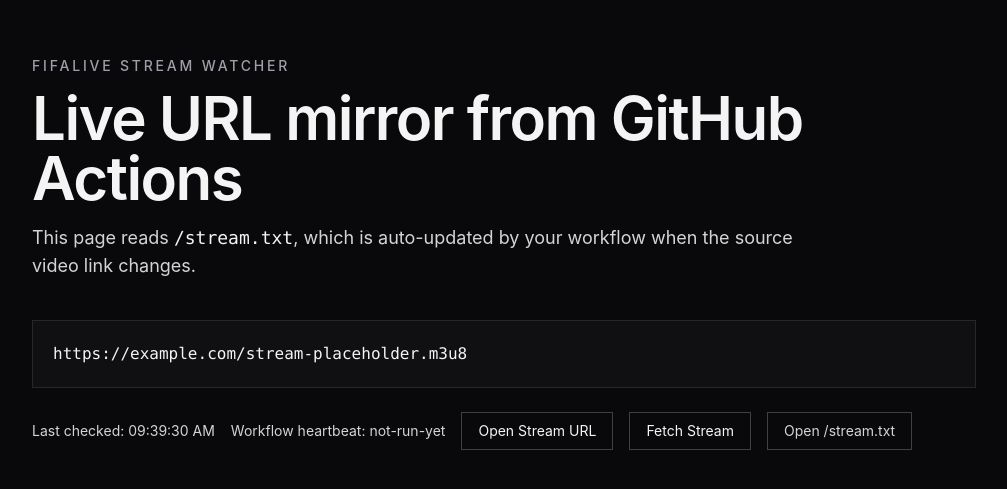
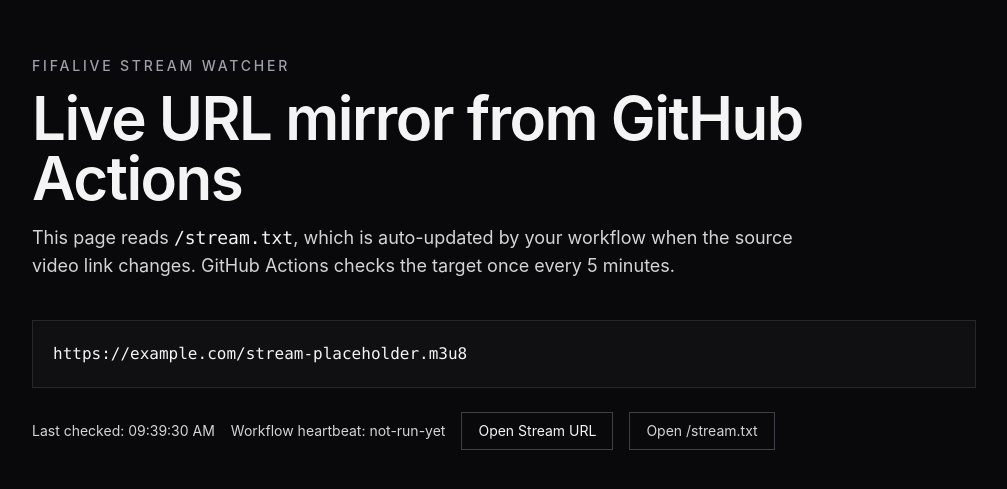
Before and after one commit to ItsIsmailRobin/StreamFetch, a React (Vite) app: page / in a window 1280 px wide. Shown: the part 147-636 px from the top of the page, without its empty margins (136-1143 px from the left). Built offline with nearby package versions, Linux system fonts and the light colour scheme.

Commit message:
Add files via upload

```diff
--- a/src/App.tsx
+++ b/src/App.tsx
@@ -1,60 +1,15 @@
 import { useEffect, useMemo, useState } from "react";
 
 const REFRESH_MS = 15_000;
-const WORKFLOW_FILE = "update-stream.yml";
-const GITHUB_OWNER = "ItsIsmailRobin";
-const GITHUB_REPO = "StreamFetch";
-const GITHUB_BRANCH = "main";
 
 export default function App() {
   const [streamUrl, setStreamUrl] = useState("");
   const [heartbeat, setHeartbeat] = useState("");
   const [lastChecked, setLastChecked] = useState<Date | null>(null);
   const [error, setError] = useState("");
-  const [actionMessage, setActionMessage] = useState("");
   const [loading, setLoading] = useState(true);
 
   const streamTxtPath = "/stream.txt";
-
-  const triggerWorkflow = async () => {
-    try {
-      setActionMessage("");
-      if (GITHUB_OWNER === "YOUR_GITHUB_USERNAME" || GITHUB_REPO === "YOUR_REPO_NAME") {
-        setActionMessage("Set GITHUB_OWNER and GITHUB_REPO in src/App.tsx first.");
-        return;
-      }
-
-      const savedToken = window.localStorage.getItem("github_pat") ?? "";
-      const token = window.prompt("Enter your GitHub PAT (workflow scope). It stays only in your browser.", savedToken);
-      if (!token) {
-        setActionMessage("Action cancelled.");
-        return;
-      }
-
-      window.localStorage.setItem("github_pat", token);
-      const response = await fetch(
-        `https://api.github.com/repos/${GITHUB_OWNER}/${GITHUB_REPO}/actions/workflows/${WORKFLOW_FILE}/dispatches`,
-        {
-          method: "POST",
-          headers: {
-            Accept: "application/vnd.github+json",
-            Authorization: `Bearer ${token}`,
-            "Content-Type": "application/json",
-          },
-          body: JSON.stringify({ ref: GITHUB_BRANCH }),
-        }
-      );
-
-      if (!response.ok) {
-        const body = await response.text();
-        throw new Error(`GitHub API error ${response.status}: ${body || response.statusText}`);
-      }
-
-      setActionMessage("Workflow triggered. Wait 10-30 seconds, then refresh to see the new heartbeat.");
-    } catch (err) {
-      setActionMessage(err instanceof Error ? err.message : "Failed to trigger workflow.");
-    }
-  };
 
   const humanCheckedAt = useMemo(() => {
     if (!lastChecked) return "Never";
@@ -113,7 +68,7 @@
         <h1 className="mt-3 text-4xl font-semibold tracking-tight md:text-6xl">Live URL mirror from GitHub Actions</h1>
         <p className="mt-4 max-w-3xl text-zinc-300 md:text-lg">
           This page reads <code className="text-zinc-100">/stream.txt</code>, which is auto-updated by your workflow when the
-          source video link changes.
+          source video link changes. GitHub Actions checks the target once every 5 minutes.
         </p>
 
         <div className="mt-10 border border-zinc-800 bg-zinc-900/50 p-5 font-mono text-sm leading-relaxed break-all md:text-base">
@@ -124,7 +79,6 @@
           <span>Last checked: {humanCheckedAt}</span>
           {heartbeat ? <span>Workflow heartbeat: {heartbeat}</span> : null}
           {error ? <span className="text-rose-400">Error: {error}</span> : null}
-          {actionMessage ? <span className="text-amber-300">{actionMessage}</span> : null}
           {streamUrl ? (
             <a
               href={streamUrl}
@@ -135,13 +89,6 @@
               Open Stream URL
             </a>
           ) : null}
-          <button
-            type="button"
-            onClick={triggerWorkflow}
-            className="border border-zinc-700 px-4 py-2 text-zinc-100 transition hover:border-zinc-500"
-          >
-            Fetch Stream
-          </button>
           <a href={streamTxtPath} target="_blank" rel="noreferrer" className="border border-zinc-700 px-4 py-2 transition hover:border-zinc-500">
             Open /stream.txt
           </a>
```
